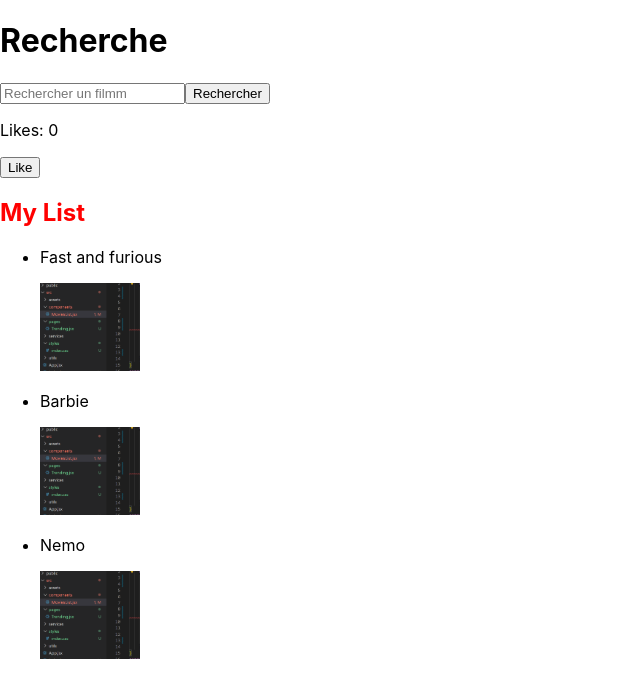
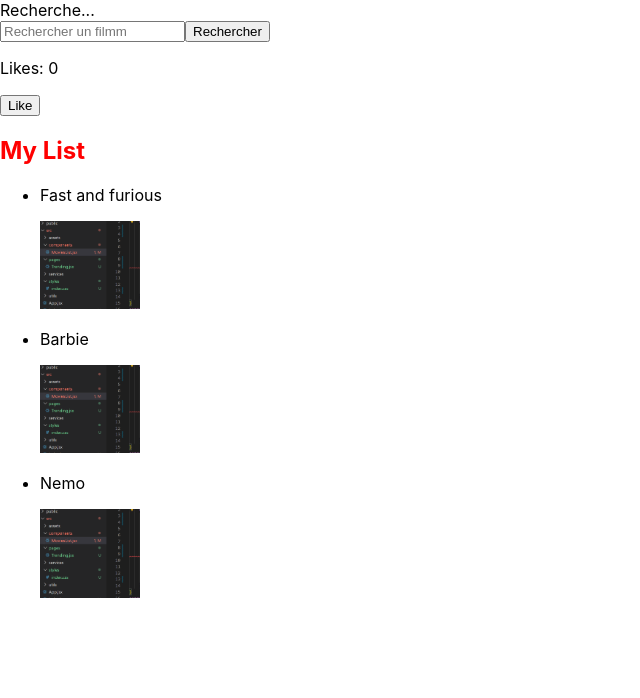
Before and after one commit to LuluxClient/netflixwish, a React (Create React App) app: page / in a window 1280 px wide. Shown: the top 698 px of the page, without its empty margins (0-640 px from the left). Built offline with nearby package versions, Linux system fonts and the light colour scheme.

Commit message:
set page title based on user research

```diff
--- a/src/pages/SearchMovie.jsx
+++ b/src/pages/SearchMovie.jsx
@@ -1,10 +1,14 @@
-import { useState } from "react";
+import { useEffect, useState } from "react";
 const SearchMovie = () => {
+  const [title, setTitle] = useState(<>Recherche...</>);
+  const [search, setSearch] = useState("");
 
-  const [search, setSearch] = useState("");
+
+
   const handleSubmit = (e) => {
     e.preventDefault();
     alert("Recherche lancée pour " + search);
+    setTitle(<h1>Recherche pour {search}</h1>);
     setSearch();
   };
 
@@ -15,7 +19,7 @@
 
   return (
     <>
-      <h1>Recherche</h1>
+      {title}
       <form onSubmit={handleSubmit}>
         <input
           type="text"
```
